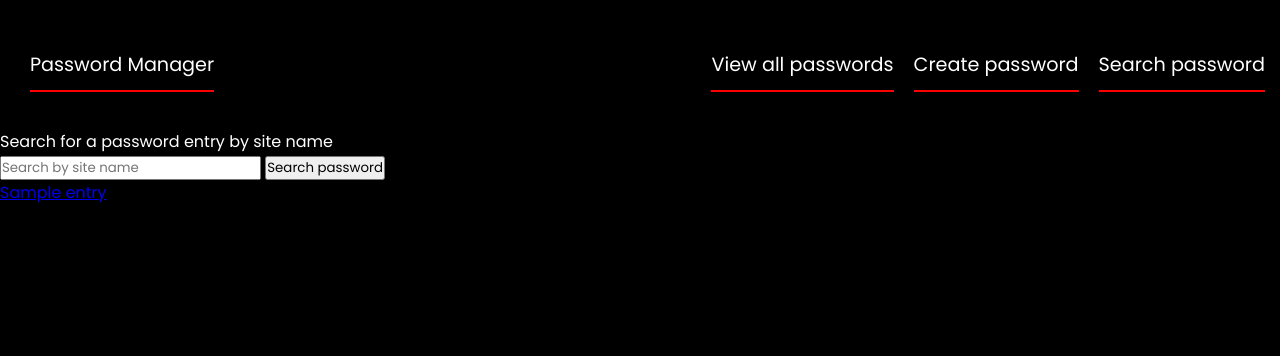
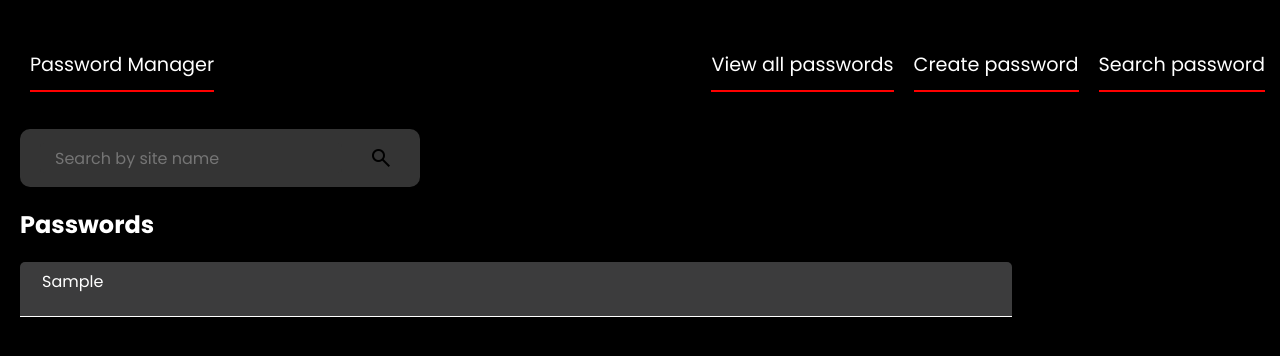
Before and after one commit to Nickodhiambo/Password-Manager-Application, a Django app: template manager/templates/manager/search_entries.html in a window 1280 px wide. Shown: the top 356 px of the page. Run offline with Django 3.2, Linux system fonts and the light colour scheme; the template is opened without the code that fills it: most values are stand-ins (such as "Sample title", 1, 10 or a date in 2020); some libraries are stand-ins or nearby versions.

Commit message:
Style search page

```diff
--- a/manager/templates/manager/base.html
+++ b/manager/templates/manager/base.html
@@ -6,6 +6,7 @@
         <meta name="viewport" content="width=device-width, initial-scale=1.0">
         <title>Password Manager</title>
         <link rel="stylesheet" href="{% static 'style.css' %}">
+        <link rel="stylesheet" href="https://fonts.googleapis.com/css2?family=Material+Symbols+Outlined:opsz,wght,FILL,GRAD@20..48,100..700,0..1,-50..200" />
         <script src="https://kit.fontawesome.com/013df7f68b.js" crossorigin="anonymous"></script>
     </head>
 
--- a/manager/templates/manager/search_entries.html
+++ b/manager/templates/manager/search_entries.html
@@ -1,21 +1,26 @@
 {% extends "manager/base.html" %}
 
 {% block content %}
+<div class="search-container">
+    <div class="search-content">
+        <form class="search-form" method="GET" action="{% url 'manager:search_entries' %}">
+            <div class="search-controls">
+                <input type="text" name="q" placeholder="Search by site name">
+                <button id="search-btn" class="material-symbols-outlined" type=submit>Search</button>
+            </div>
+        </form>
 
-    <p>Search for a password entry by site name</p>
+        <h3>Passwords</h3>
 
-    <form method="GET" action="{% url 'manager:search_entries' %}">
-        <input type="text" name="q" placeholder="Search by site name">
-        <button type=submit>Search password</button>
-    </form>
-
-    {% if entries %}
+        {% if entries %}
         <ul>
             {% for entry in entries %}
-	    <li><a href="{% url 'manager:entry' entry.id %}">{{ entry }}</a></li>
-	    {% endfor %}
+            <li><a href="{% url 'manager:entry' entry.0 %}">{{ entry.1 }}</a></li>
+            {% endfor %}
         </ul>
-    {% else %}
+        {% else %}
         <p>No matching entries found</p>
-    {% endif %}
+        {% endif %}
+    </div>
+</div>
 {% endblock content %}
--- a/static/style.css
+++ b/static/style.css
@@ -286,7 +286,7 @@ div.error{
     align-items: center;
     background: #343434;
     height: 65vh;
-    width: 600px;
+    width: 700px;
     color: #fff;
     margin-top: 25px;
     padding: 15px;
@@ -313,7 +313,7 @@ div.error{
 }
 
 .entry-rows h3{
-    margin: 20px 0;
+    margin: 20px;
     padding-top: 16px;
     font-weight: 300;
 }
@@ -372,3 +372,173 @@ div.error{
     background: #ff0000;
     font-weight: 600;
 }
+
+/* Edit entry page styling */
+.edit{
+    display: flex;
+    justify-content: center;
+}
+
+.edit .edit-container{
+    display: block;
+    background: #343434;
+    height: 70vh;
+    width: 600px;
+    color: #fff;
+    margin-top: 10px;
+    padding: 10px 20px;
+    font-size: 1.2rem;
+    border-radius: 10px;
+}
+
+.edit-container form{
+    padding: 20px;
+    position: relative;
+}
+
+form div {
+    padding: 7px 0;
+}
+
+form .edit-link{
+    padding: 10px 0;
+}
+
+form .edit-link a{
+    color: #fff;
+    font-size: 1rem;
+}
+
+form input{
+    width: 250px;
+    background: #444654;
+    color: #fff;
+    border-radius: 4px;
+    padding: 10px 15px;
+    border: none;
+    outline: none;
+    margin: 7px 0;
+}
+
+form a:hover{
+    color: #009000;
+}
+
+form button:not(#search-btn){
+    position: absolute;
+    right: 20px;
+    margin-bottom: 15px;
+    padding: 7px 10px;
+    width: 130px;
+    border-radius: 5px;
+    outline: none;
+    border: none;
+    cursor: pointer;
+    background: #009000;
+    color: #fff;
+    font-weight: 500;
+}
+
+form button:not(#search-btn):hover{
+    background: #c2c2c2;
+    color: #000;
+    font-weight: 600;
+}
+
+/* Store entries styling */
+.store-container{
+    display: flex;
+    justify-content: center;;
+}
+
+.store-container .form-container{
+    display: block;
+    background: #343434;
+    height: 70vh;
+    width: 600px;
+    color: #fff;
+    margin-top: 10px;
+    padding: 10px 20px;
+    font-size: 1.2rem;
+    border-radius: 10px;
+}
+
+.form-container form{
+    position: relative;
+}
+
+.form-container .store div{
+    padding: 7px;
+}
+
+.store div input{
+    width: 300px;
+}
+
+/* Search entry styling */
+.search-form .search-controls{
+    display: flex;
+    justify-content: space-between;
+    align-items: center;
+    width: 400px;
+    background: #343434;
+    margin: 20px;
+    padding: 10px;
+    border-radius: 10px;
+}
+
+.search-controls input{
+    width: 80%;
+    height: 30px;
+    margin: 0 10px;
+    border: none;
+    outline: none;
+    background: #343434;
+    font-size: 1rem;
+    font-weight: 400;
+}
+
+.search-controls button{
+    margin: 0 10px;
+    padding: 7px;
+    align-items: center;
+    border: none;
+    outline: none;
+    background: #343434;
+    cursor: pointer;
+}
+
+.search-content h3{
+    font-size: 1.5rem;
+    margin: 20px;
+}
+
+.search-content ul{
+    margin: 20px;
+    list-style: none;
+}
+
+.search-content ul li{
+    height: 55px;
+    width: 80%;
+    padding: 7px 15px;
+    border-bottom: 1px solid #fff;
+    background: #3c3c3d;
+    border-radius: 5px 5px 0 0;
+}
+
+.search-content ul li a{
+    color: #fff;
+    text-decoration: none;
+    padding: 0 7px;
+}
+
+.search-content p{
+    width: 80%;
+    margin: 20px;
+    padding: 7px 10px;
+    border-radius: 5px;
+    background: #3c3c3d;
+    font-size: 1.15rem;
+    font-weight: 500;
+}
```
Also changed, not shown: manager/templates/manager/Untitled-3.html (added, +64 -0 lines), manager/templates/manager/edit_entry.html (+21 -7 lines), manager/templates/manager/store_password.html (+21 -6 lines), manager/views.py (+13 -5 lines).
